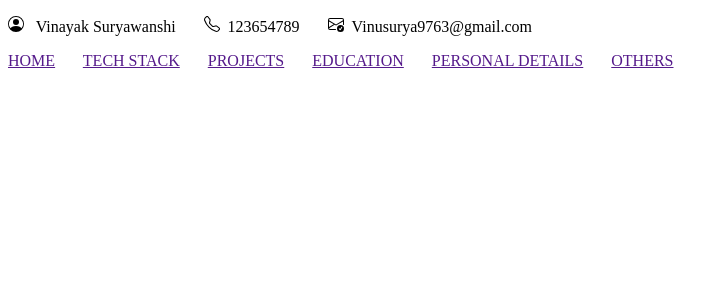
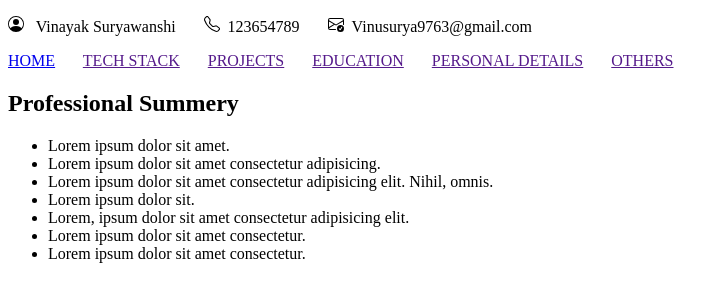
Before and after one commit to suryawanshivinu/my_profile, a plain HTML site: page index.html in a window 1280 px wide. Shown: the whole page, without its empty margins (0-728 px from the left). Drawn offline with Linux system fonts and the light colour scheme.

Commit message:
design home

```diff
--- a/index.html
+++ b/index.html
@@ -23,7 +23,7 @@
 
     <!-- Navigation section -->
     <nav>
-         <a href="">HOME</a> &nbsp; &nbsp; &nbsp;
+         <a href="home">HOME</a> &nbsp; &nbsp; &nbsp;
          <a href="">TECH STACK</a> &nbsp; &nbsp; &nbsp;
          <a href="">PROJECTS</a> &nbsp; &nbsp; &nbsp;
          <a href="">EDUCATION</a> &nbsp; &nbsp; &nbsp;
@@ -33,7 +33,19 @@
 
     <!-- Main section -->
     <section>
-
+          <!-- Home section -->
+          <section id="home">
+            <h2>Professional Summery</h2>
+            <ul>
+                <li>Lorem ipsum dolor sit amet.</li>
+                <li>Lorem ipsum dolor sit amet consectetur adipisicing.</li>
+                <li>Lorem ipsum dolor sit amet consectetur adipisicing elit. Nihil, omnis.</li>
+                <li>Lorem ipsum dolor sit.</li>
+                <li>Lorem, ipsum dolor sit amet consectetur adipisicing elit.</li>
+                <li>Lorem ipsum dolor sit amet consectetur.</li>
+                <li>Lorem ipsum dolor sit amet consectetur.</li>
+            </ul>
+          </section>
     </section>
 
     <!-- Footer section -->
```
